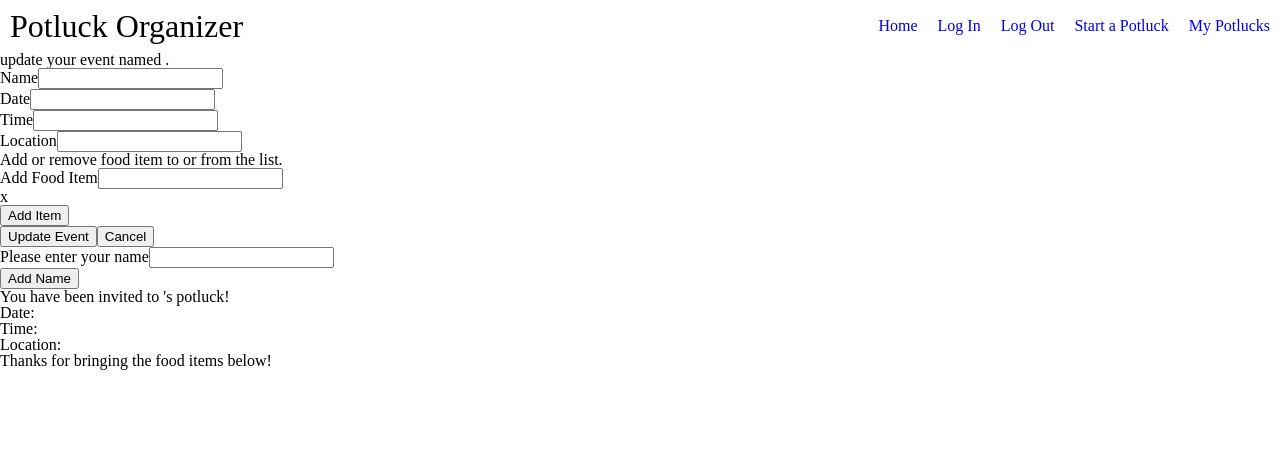
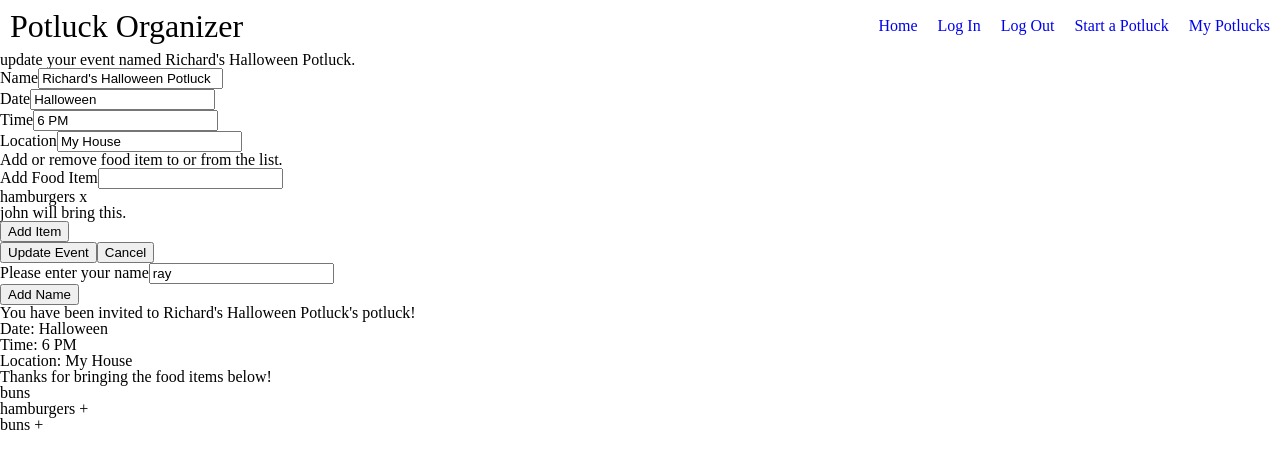
Before and after one commit to pleasant-potluck-planner/front-end, a React (Create React App) app in the folder potluck/: page /potluck in a window 1280 px wide. Shown: the top 468 px of the page. Built offline with nearby package versions, Linux system fonts and the light colour scheme.

Commit message:
state dynamically displays on guestevent and organizerupdate forms

```diff
--- a/potluck/src/components/GuestEventUpdate.js
+++ b/potluck/src/components/GuestEventUpdate.js
@@ -6,14 +6,24 @@ import axios from "axios";
 
 const GuestEventUpdate = () => {
   const [eventInfo, setEventInfo] = useState({
-    name: "",
-    date: "",
-    time: "",
-    location: "",
-    items: [],
+    organizer: "",
+    name: "Richard's Halloween Potluck",
+    date: "Halloween",
+    time: "6 PM",
+    location: "My House",
+    items: [
+      {
+        item: "hamburgers",
+        volunteer: "john",
+      },
+      {
+        item: "buns",
+        volunteer: "ray",
+      },
+    ],
   });
 
-  const [guestName, setGuestName] = useState("");
+  const [guestName, setGuestName] = useState("ray");
 
   useEffect(() => {
     // axios get request to populate food items guest can select/deselect
@@ -44,10 +54,10 @@ const GuestEventUpdate = () => {
         <div>
           <h4>Thanks for bringing the food items below!</h4>
           <ul>
-            {eventInfo.items.filter((item, index) => {
-              let filteredItem =
-                item.volunteer === guestName; /*the logged in person*/
-              return <li id={index}> {filteredItem} </li>;
+            {eventInfo.items.map((item) => {
+              if (item.volunteer === guestName) {
+                return <li>{item.item}</li>;
+              }
             })}
           </ul>
         </div>
@@ -57,7 +67,7 @@ const GuestEventUpdate = () => {
             {eventInfo.items.map((item, index) => (
               <GuestFoodList
                 id={index}
-                item={item}
+                food={item.item}
                 guestName={guestName}
                 setEventInfo={setEventInfo}
               />
--- a/potluck/src/components/GuestFoodList.js
+++ b/potluck/src/components/GuestFoodList.js
@@ -7,7 +7,7 @@ const GuestFoodList = (props) => {
 
   return (
     <li>
-      {`${props.item} `} <span onClick={handleAdd}>+</span>
+      {`${props.food} `} <span onClick={handleAdd}>+</span>
     </li>
   );
 };
--- a/potluck/src/components/OrganizerEventUpdate.js
+++ b/potluck/src/components/OrganizerEventUpdate.js
@@ -6,14 +6,15 @@ import axios from "axios";
 
 const OrganizerEventUpdate = () => {
   const [eventInfo, setEventInfo] = useState({
-    name: "",
-    date: "",
-    time: "",
-    location: "",
+    organizer: "",
+    name: "Richard's Halloween Potluck",
+    date: "Halloween",
+    time: "6 PM",
+    location: "My House",
     items: [
       {
-        item: "",
-        volunteer: "",
+        item: "hamburgers",
+        volunteer: "john",
       },
     ],
   });
```
